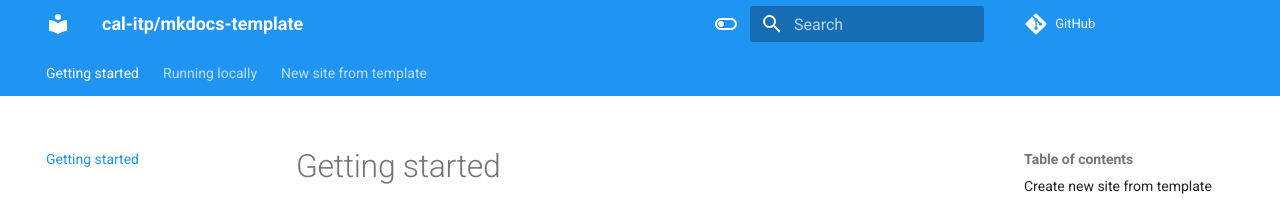
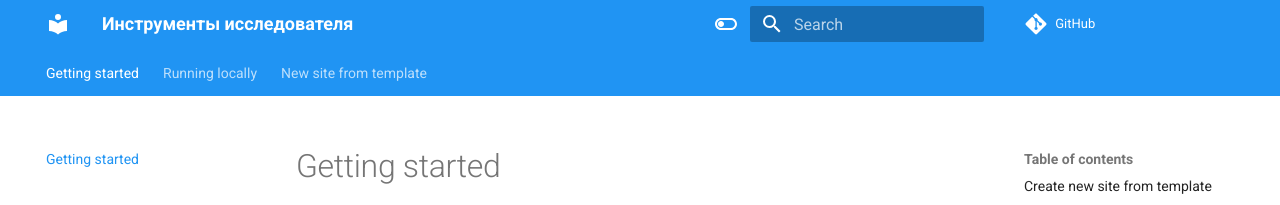
Before and after one commit to research-instruments/research-instruments.github.io, an MkDocs documentation site: the page built from docs/README.md, in a window 1280 px wide. Shown: the top 205 px of the page. Built offline with MkDocs 1.6.1 and Material for MkDocs 9.7.7, drawn with Linux system fonts in a browser that asks for light colours; nearby versions of some CDN libraries; comment, search, counter and statistics services are not loaded.

Commit message:
Update mkdocs.yml

```diff
--- a/mkdocs.yml
+++ b/mkdocs.yml
@@ -1,4 +1,4 @@
-site_name: "cal-itp/mkdocs-template"
+site_name: "Инструменты исследователя"
 site_url: https://research-instruments.github.io
 repo_url: https://github.com/research-instruments/website
 edit_uri: edit/main/docs
```
